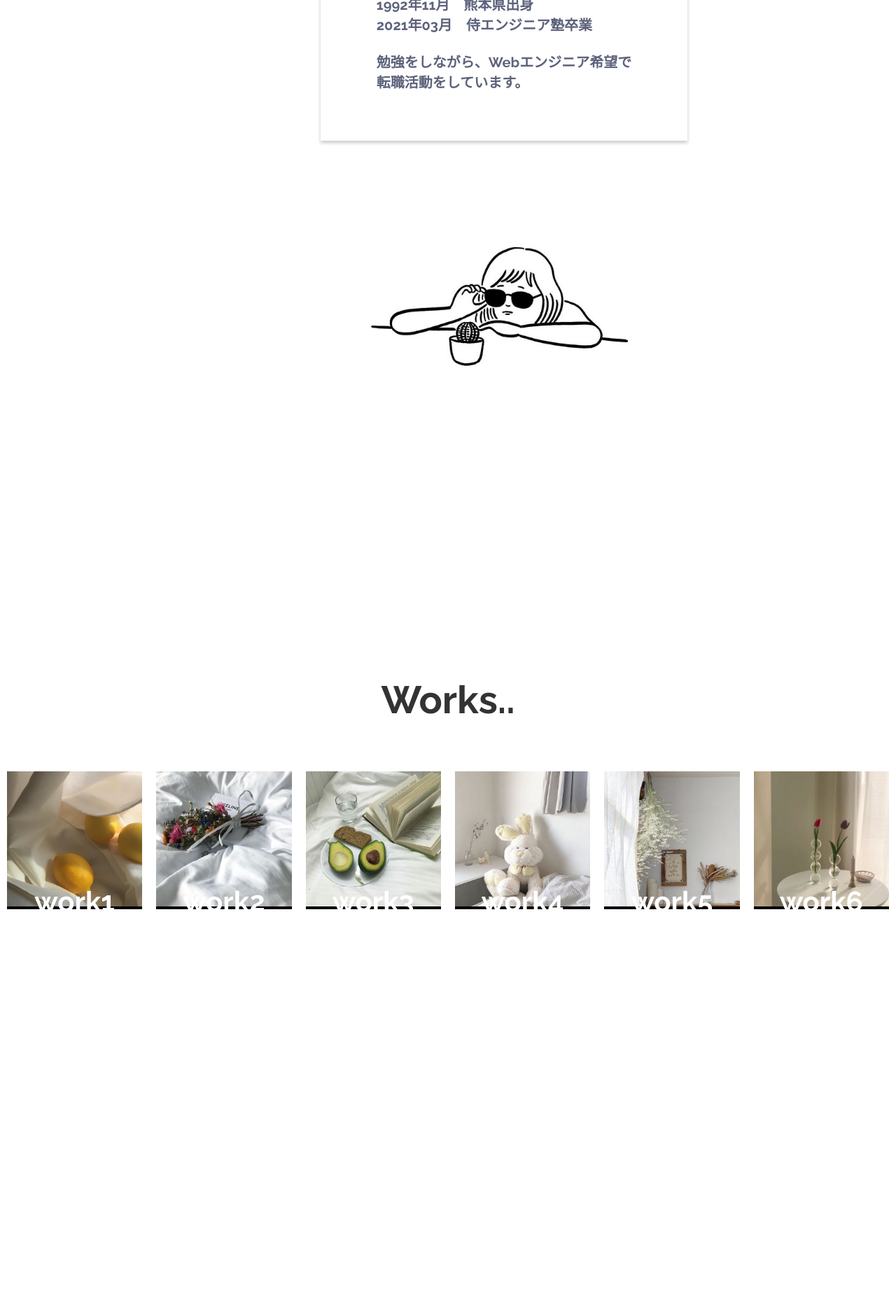
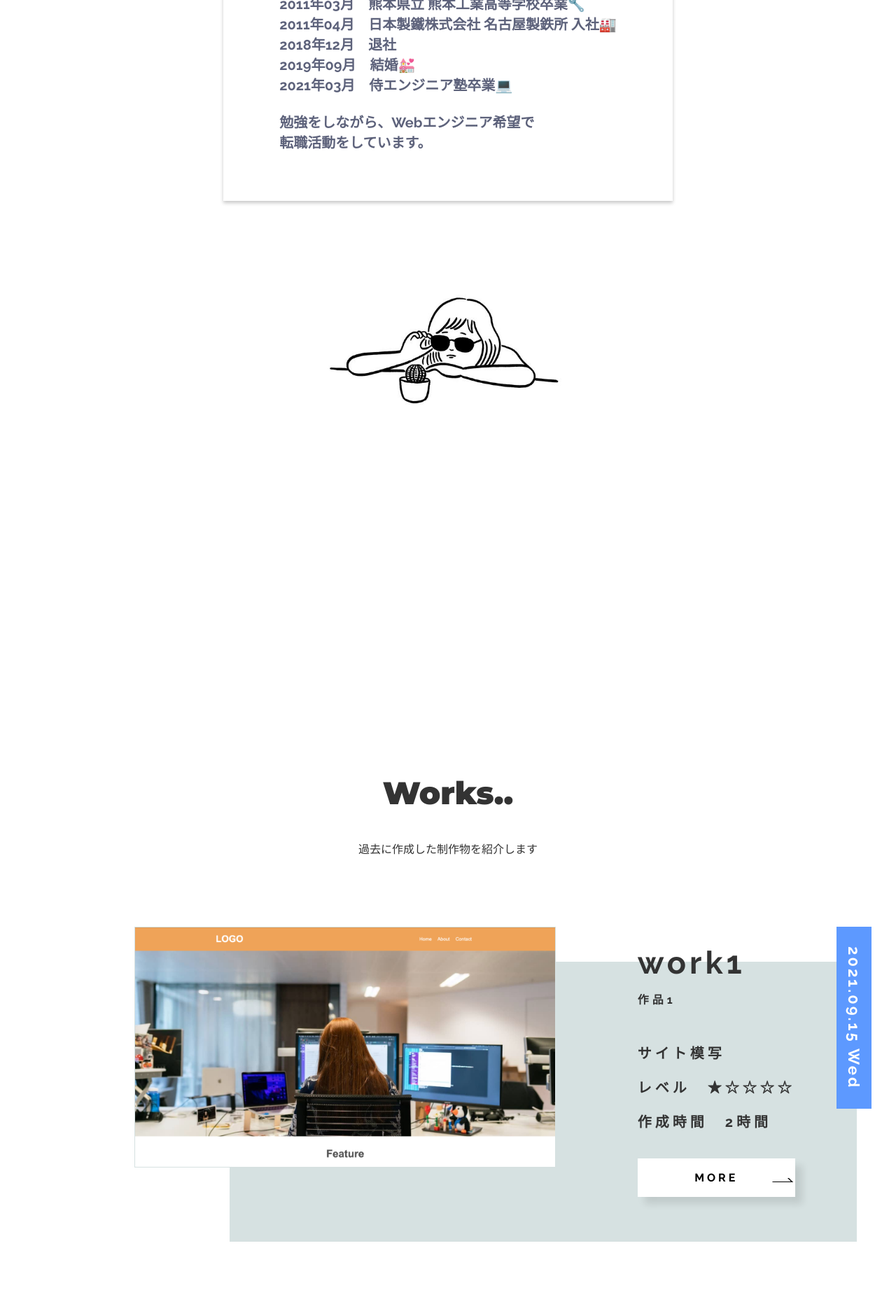
Before and after one commit to megumimorisawa/portfolio_main, a PHP site: page / in a window 1280 px wide; the page is wider, and only the part inside the window is pictured. Shown: the part 1720-3593 px from the top of that part at 70% size. Run offline with PHP 8.4, Linux system fonts and the light colour scheme; some libraries are stand-ins or nearby versions.

Commit message:
デザイン変更

```diff
--- a/index.php
+++ b/index.php
@@ -25,13 +25,11 @@
         <div class="fv">
             <div class="fv_container">
                 <img class="fv_pic1" src="img/img1.jpg" alt="メイン画像1">
-            <!--<img class="fv_pic2" src="img/img2.jpg" alt="メイン画像2">-->
                 <div id="fv_txt">
                     <h1 id="fv_txt1">Thank you for coming.</h1>
                     <p id="fv_txt2">Relax to your heart's content and <br/>enjoy your stay!</p>
                 </div>
-            <h2 id="fv_txt3">Please feel free <br/>to contact me<br/> if you have any inquiry.
-            </h2>
+                <h2 id="fv_txt3">Please feel free <br/>to contact me<br/> if you have any inquiry.</h2>
             </div>
         </div>
 
@@ -40,8 +38,12 @@
             <div class="about_container">
                 <div class="about_ttx">
                     <p><span id="about_ttx_name">megumi morisawa</span><br/>
-                   1992年11月　熊本県出身<br/>
-                   2021年03月　侍エンジニア塾卒業<br/>
+                   1992年11月　熊本県出身🐻<br/>
+                   2011年03月　熊本県立 熊本工業高等学校卒業🔧<br/>
+                   2011年04月　日本製鐵株式会社 名古屋製鉄所 入社🏭<br/>
+                   2018年12月　退社<br/>
+                   2019年09月　結婚💒<br/>
+                   2021年03月　侍エンジニア塾卒業💻<br/>
                    <br/>
                    勉強をしながら、Webエンジニア希望で<br/>
                    転職活動をしています。<br/>
@@ -51,75 +53,107 @@
             </div>
         </section>
 
+        <section class="works">
             <h2 id="works_ttl">Works..</h2>
-    <section class="works">
-        <div id="btn">
-            <a href="http://mori3537.php.xdomain.jp/site_copy1/" target="_blank">
-            <p class="name">work1</p>
-            <div class="img"><img src="img/img4.jpg" alt="works画像1"></div>
-            <span class="outline"></span>
-            </a>
+            <p id="works_ttl_sub">過去に作成した制作物を紹介します</p>
+            <div class="works_item1">
+                <img src="img/img4.png" alt="works画像1">
+                <p class="day1">2021.09.15 Wed</p>
+                <div class="works_content1">
+                    <h3 class="works_content_name1">work1</h3>
+                    <h4 class="works_content_name_sub1">作品1</h4>
+                    <div class="works_content_txt1">
+                        <p>サイト模写</p>
+                        <p>レベル　★☆☆☆☆</p>
+                        <p>作成時間　2時間</p>
+                        <div class="works_content_btn">
+                            <a href="http://mori3537.php.xdomain.jp/site_copy1/" target="_blank">MORE</a>
+                        </div>
+                    </div>
+                </div>
             </div>
 
-        <div id="btn">
-            <a href="http://mori3537.php.xdomain.jp/site_copy2/" target="_blank">
-            <p class="name">work2</p>
-            <div class="img"><img src="img/img5.jpg" alt="works画像2"></div>
-            <span class="outline"></span>
-            </a>
+            <div class="works_item2">
+                <img src="img/img5.png" alt="works画像2">
+                <p class="day2">2021.09.16 Thu</p>
+                <div class="works_content2">
+                    <h3 class="works_content_name2">work2</h3>
+                    <h4 class="works_content_name_sub2">作品2</h4>
+                    <div class="works_content_txt2">
+                        <p>サイト模写</p>
+                        <p>レベル　★☆☆☆☆</p>
+                        <p>作成時間　5時間</p>
+                        <div class="works_content_btn">
+                            <a href="http://mori3537.php.xdomain.jp/site_copy1/" target="_blank">MORE</a>
+                        </div>
+                    </div>
+                </div>
             </div>
 
-        <div id="btn">
-            <a href="http://mori3537.php.xdomain.jp/site_copy3/" target="_blank">
-            <p class="name">work3</p>
-            <div class="img"><img src="img/img6.jpg" alt="works画像3"></div>
-            <span class="outline"></span>
-            </a>
+            <div class="works_item1">
+                <img src="img/img6.png" alt="works画像3">
+                <p class="day3">2021.09.24 Fri</p>
+                <div class="works_content1">
+                    <h3 class="works_content_name1">work3</h3>
+                    <h4 class="works_content_name_sub1">作品3</h4>
+                    <div class="works_content_txt1">
+                        <p>サイト模写</p>
+                        <p>レベル　★★☆☆☆</p>
+                        <p>作成時間　2日</p>
+                        <div class="works_content_btn">
+                            <a href="http://mori3537.php.xdomain.jp/site_copy1/" target="_blank">MORE</a>
+                        </div>
+                    </div>
+                </div>
             </div>
 
-        <div id="btn">
-            <a href="#">
-            <p class="name">work4</p>
-            <div class="img"><img src="img/img7.jpg" alt="works画像4"></div>
-            <span class="outline"></span>
-            </a>
+            <div class="works_item2">
+                <img src="img/img7.png" alt="works画像4">
+                <p class="day4">2021.09.27 Mon</p>
+                <div class="works_content2">
+                    <h3 class="works_content_name2">work4</h3>
+                    <h4 class="works_content_name_sub2">作品4</h4>
+                    <div class="works_content_txt2">
+                        <p>サイト模写</p>
+                        <p>レベル　★★★☆☆</p>
+                        <p>作成時間　4日</p>
+                        <div class="works_content_btn">
+                            <a href="http://mori3537.php.xdomain.jp/site_copy1/" target="_blank">MORE</a>
+                        </div>
+                    </div>
+                </div>
             </div>
 
-        <div id="btn">
-            <a href="#">
-            <p class="name">work5</p>
-            <div class="img"><img src="img/img8.jpg" alt="works画像5"></div>
-            <span class="outline"></span>
-            </a>
+            <div class="works_item1">
+                <img src="img/img8.png" alt="works画像5">
+                <p class="day5">2021.03.22 Mon</p>
+                <div class="works_content1">
+                    <h3 class="works_content_name1">work5</h3>
+                    <h4 class="works_content_name_sub1">作品5</h4>
+                    <div class="works_content_txt1">
+                        <p>自作サイト</p>
+                        <p>「聖地さがし」</p>
+                        <p>レベル　★★★★☆</p>
+                        <p>作成時間　1ヶ月</p>
+                        <div class="works_content_btn">
+                            <a href="http://mori3537.php.xdomain.jp/site_copy1/" target="_blank">MORE</a>
                         </div>
-
-        <div id="btn">
-            <a href="#">
-            <p class="name">work6</p>
-            <div class="img"><img src="img/img9.jpg" alt="works画像6"></div>
-            <span class="outline"></span>
-            </a>
+                    </div>
+                </div>
             </div>
         </section>
 
-<h2 id="contact">Contact Form</h2>
+        <section id="contact">
+            <h2 id="contact_ttl">Contact Form</h2>
+            <p>お気軽に下記メールアドレスまでご連絡ください。</p>
 
-<form class="form" action="send.php" method="post">
-  <input type="text" placeholder="Name" name="name">
-  <input type="email" placeholder="Email" name="email">
-  <textarea placeholder="Message" name="message"></textarea>
-  <input type="submit" value="Send">
-</form>
-
-
+            <p>araki112318@gmail.com</p>
+        </section>
 
 
 
         <script src="https://code.jquery.com/jquery-3.5.1.min.js"></script>
         <script src="https://code.jquery.com/ui/1.12.1/jquery-ui.js"></script>
         <script src="main.js"></script>
-
-
-
     </body>
 </html>
--- a/stylesheet.css
+++ b/stylesheet.css
@@ -1,5 +1,9 @@
 * {
     box-sizing: border-box;
+}
+
+html {
+    height: 100%;
 }
 
 body {
@@ -7,6 +11,7 @@ body {
   margin: 0;
   padding: 0;
   color: #333;
+  height: 100%;
 }
 
 a {
@@ -129,64 +118,22 @@ header h1 {
     line-height: 2;
     font-size: 45px;
     color: #ffff00;
+    margin-left: 10px;
 }
-/*@media (max-width: 768px) {*/
-/*    .fv_pic1 {*/
-/*        width: 100%;*/
-/*        height: 600px;*/
-/*    }*/
-/*}*/
 
-/*.fv_pic2 {*/
-/*    position: absolute;*/
-/*    top: 510px;*/
-/*    right: 0;*/
-/*    width: 50%;*/
-/*    height: 55%;*/
-/*    z-index: -1;*/
-/*}    */
-
-/*@media (max-width: 768px) {*/
-/*    .fv_pic2 {*/
-/*        display: none;*/
-/*    }*/
-/*}*/
-
-/*.fv_txt1 {*/
-/*    position: absolute;*/
-/*    font-size: 45px;*/
-/*}*/
-
-/*@media (max-width: 768px) {*/
-/*    .fv_txt1 {*/
-/*        font-size: 35px;*/
-/*    }*/
-/*}*/
-/*.fv_txt2 {*/
-/*    position: absolute;*/
-/*    writing-mode: vertical-rl;*/
-/*    right: 10%;*/
-/*    top: 13%;*/
-/*    font-size: 30px;*/
-/*    line-height: 1.5;*/
-/*}*/
-
-/*@media (max-width: 768px) {*/
-/*    .fv_txt2 {*/
-/*        display: none;*/
-/*    }*/
-/*}*/
 .about {
     text-align: center;
     margin: 0 auto;
-    width: 1440px;
+    width: 100%;
 }
 
-#about_ttl {
+#about_ttl,
+#works_ttl,
+#contact_ttl {
     text-align: center;
     font-size: 45px;
     font-family: 'Montserrat';
-    margin: 400px 0 70px 0;
+    margin: 400px 0 40px 0;
     clear: both;
 }
 
@@ -218,107 +165,208 @@ header h1 {
     font-family: 'Montserrat';
 }
 
-@media (max-width: 768px) {
-    .about_ttx p {
-        font-size: 14px;
-    }
+.about_pic {
+    width: 30%;
+    max-width: 500px;
 }
 
-.about_pic {
-    width: 30%;
+.works {
+    margin: 0 auto;
+    display: block;
+    text-align: center;
+    width: 100%;
+    max-width: 1500px;
 }
 
-#works_ttl {
-    text-align: center;
-    font-size:55px;
-    margin: 300px 0 70px 0;
+#works_ttl_sub {
+    margin-bottom: 100px;
 }
 
-.works_list {
-    padding: 0;
-    margin: 0;
-    display: -webkit-inline-box;
-    overflow: scroll;
+.works_item1,
+.works_item2 {
+    display: flex;
+    position: relative;
+    height: 500px;
+    width: 100%;
+    margin: 100px 0;
 }
 
-.works_list_item {
-    width: 30%;
-    height: 500px;
-    margin-right: 20px;
-    position: relative;
+.works_item1 img,
+.works_item2 img {
+    z-index: 1;
+    position: absolute;
+    width: 47%;
+    min-width: 550px;
+    border: 1px solid #d6e1e1;
 }
 
-.works_list_item a {
+.works_item1 img {
+    left: 15%;
+}
+
+.works_item2 img {
+    right: 15%;
+}
+
+.works_item1 .day1,
+.works_item1 .day3,
+.works_item1 .day5,
+.works_item2 .day2,
+.works_item2 .day4 {
+    writing-mode: vertical-rl;
+    text-orientation: sideways;
+    font-size: 22px;
+    color: #fff;
+    font-weight: 700;
+    width: 50px;
+    height: 260px;
+    display: flex;
+    justify-content: center;
+    align-items: center;
     position: absolute;
+    z-index: 1;
+    letter-spacing: 3px;
+}
+
+.works_item1 .day1,
+.works_item1 .day3,
+.works_item1 .day5 {
+    right: 1%;
+}
+.works_item1 .day1 {
+    background: #5D99FF;
+}
+
+.works_item1 .day3 {
+    background: #960;
+}
+
+.works_item1 .day5 {
+    background: #fc6;
+}
+
+.works_item2 .day2,
+.works_item2 .day4 {
+    left: 29%;
+}
+
+.works_item2 .day2 {
+    background: #f9f;
+}
+
+.works_item2 .day4 {
+    background: #0d0;
+}
+
+.works_content1,
+.works_content2 {
+    width: 70%;
+    z-index: 0;
+    height: 400px;
+    position: absolute;
+    bottom: 10%;
+    letter-spacing: 5px;
+}
+
+.works_content1 {
+    background: #d6e1e1;
+    right: 2%;
+    margin-right: 30px;
+}
+
+.works_content2 {
+    background: #dee1e1;
+    left: 2%;
+    margin-left: 30px;
+}
+
+.works_content_name1,
+.works_content_name2 {
+    font-weight: 700;
+    font-size: 45px;
+    position: absolute;
+    top: -70px;
+}
+
+.works_content_name1 {
+    margin-left: 65%;
+}
+
+.works_content_name2 {
+    margin-left: 5%;
 }
 
 
-
-
-.works {
-    display:flex;
-    overflow: scroll;
+.works_content_name_sub1,
+.works_content_name_sub2 {
+    position: absolute;
+    top: 20px;
 }
 
-@media (max-width: 480px) {
-    .works {
-        display: block;
-        margin: 0 10px;
- }
+.works_content_name_sub1 {
+    margin-left: 65%;
 }
 
-
-#btn {
-    display: table;
-    width: 400px;
-    height: 370px;
-    overflow: hidden;
-    position: relative;
-    z-index: 0;
-    margin: 0 auto;
-}
-#btn a {
-    display: table-cell;
-    vertical-align: middle;
-    text-align: center;
-    text-decoration: none;
-}
-#btn .name {
-    position: relative;
-    z-index: 3;
-    font-weight: bold;
-    color: #ffffff;
-    font-size: 40px;
-}
-#btn .img {
-    position: absolute;
-    top: 0;
-    z-index: 1;
-    background: #000000;
-    margin: 0 10px;
+.works_content_name_sub2 {
+    margin-left: 5%;
 }
 
-#btn a:hover .img img {
-    opacity: .3;
+.works_content_txt1,
+.works_content_txt2 {
+    text-align: left;
+    font-weight: 700;
+    font-size: 20px;
+    position: absolute;
+    top: 65px;
+    min-width: 200px;
+    margin-top: 30px;
 }
-#btn .outline {
+
+.works_content_txt1 {
+    margin-left: 65%;
+}
+
+.works_content_txt2 {
+    margin-left: 5%;
+}
+
+.works_content_btn {
+    max-width: 295px;
+    height: 55px;
+    display: flex;
+    justify-content: center;
+    align-items: center;
+    background-color: #FFF;
+    font-family: 'Raleway', sans-serif;
+    font-weight: 700;
+    font-size: 16px;
+    letter-spacing: 0.25em;
+    box-shadow: 10px 10px 10px 0px rgb(0 0 0 / 10%);
+    position: relative;
+    margin-top: 39px;
+}
+
+.works_content_btn a {
+    text-decoration: none;
+    transition: 0.2s ease-in-out;
+    color: #000;
+}
+
+.works_content_btn a:after {
+    content: '';
+    display: block;
     position: absolute;
-    top: 0;
-    z-index: 2;
-    border: 1px solid #ffffff;
-    display: block;
-    width: 100%;
-    height: 100%;
-    opacity: 0;
-    transform: scale(1.01, 1.01);
-    transition: .15s ease-in-out;
+    left: 190px;
+    top: 50%;
+    width: 27px;
+    height: 5px;
+    border: none;
+    border-right: 2px solid #000;
+    border-bottom: 1px solid #000;
+    transform: skew(45deg);
+    transition: .3s;
+}
 
-
-}
-#btn a:hover .outline {
-    opacity: 1;
-    transform: scale(.93, .9);
-}
 
 form {
   width: 50%;
```
Also changed, not shown: other parts of stylesheet.css (+6 -50 lines), img/img4.jpg (deleted), img/img4.png (added), img/img5.jpg (deleted), img/img5.png (added), img/img6.jpg (deleted), img/img7.jpg (deleted), img/img7.png (added), img/img8.jpg (deleted), 2 other files. Lines whose indentation alone changed are shown as unchanged.
